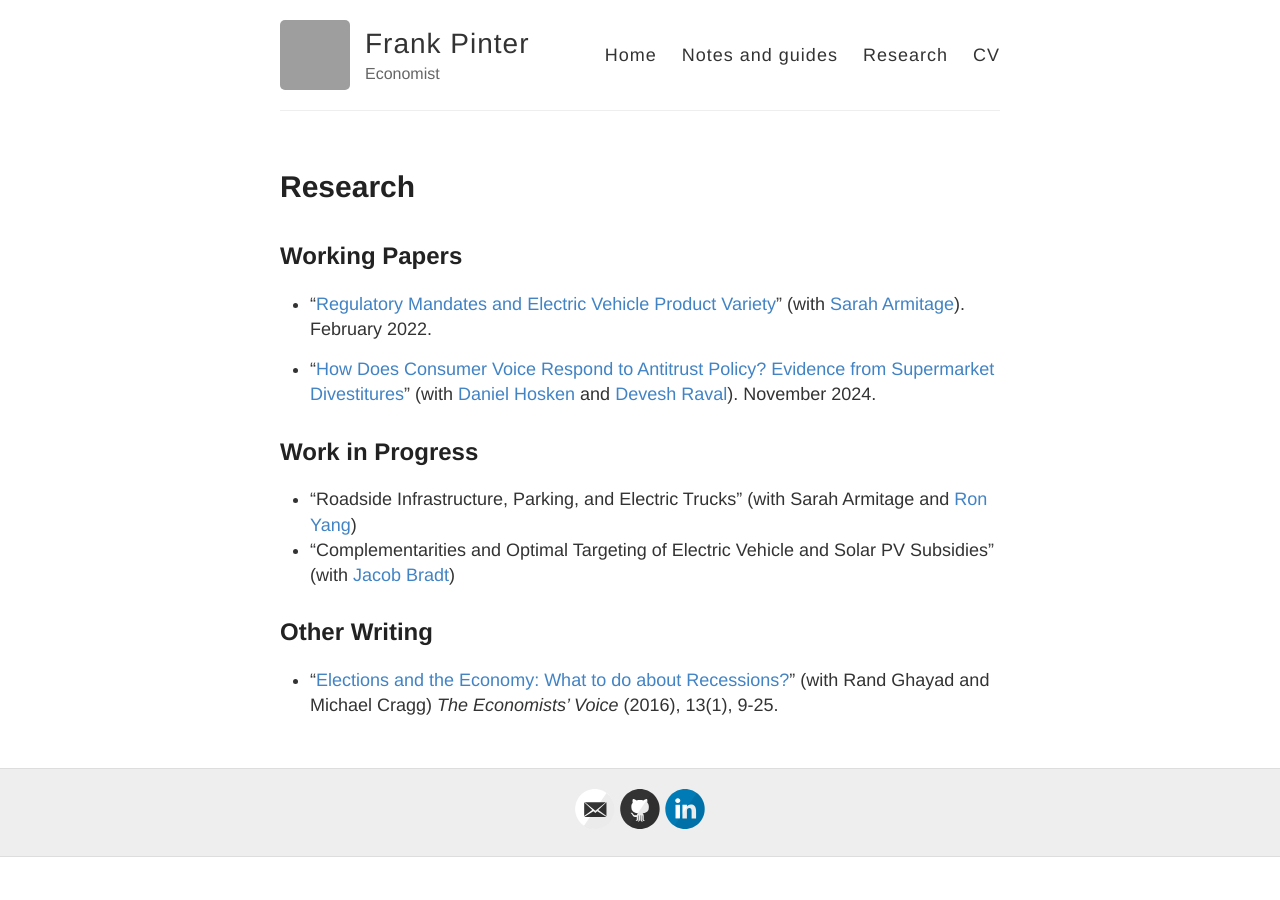
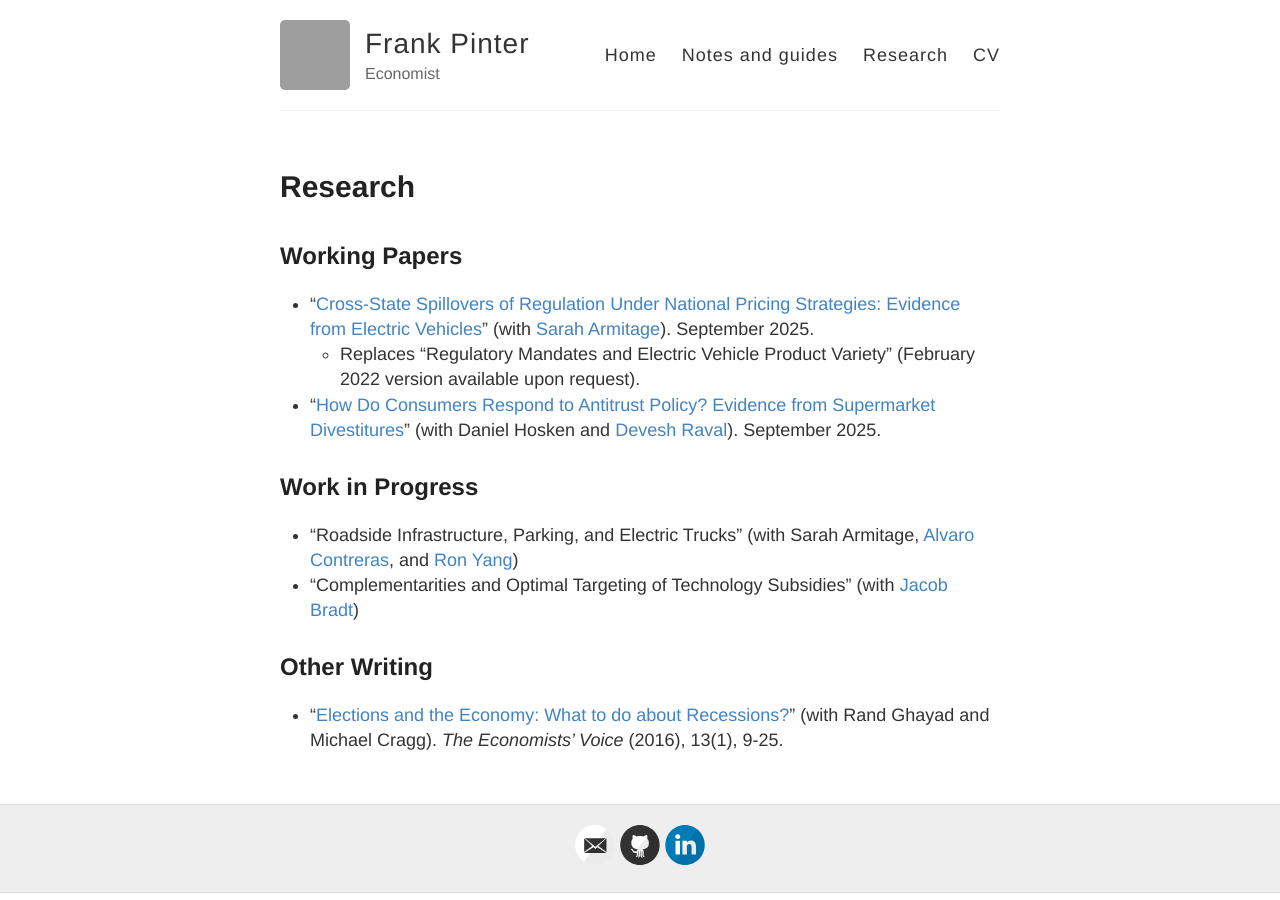
Before and after one commit to fpinter/fpinter.github.io, a Jekyll site: the page built from research.md, in a window 1280 px wide. Built offline with Jekyll 4.4.1, drawn with Linux system fonts in a browser that asks for light colours; grey boxes are pictures that could not be loaded.

Commit message:
Replace EVs paper with 9/30/25 version
Plus updates to other research

```diff
--- a/pinter_jmp.pdf.html
+++ b/pinter_jmp.pdf.html
@@ -1,3 +1,3 @@
 <script type="text/javascript">
- document.location = "/Pinter_JMP.pdf"
+ document.location = "/Armitage_Pinter_ZEV_2025_09.pdf"
 </script>
--- a/research.md
+++ b/research.md
@@ -5,15 +5,15 @@ title: Research
 
 ## Working Papers
 
-* "[Regulatory Mandates and Electric Vehicle Product Variety](https://www.frankpinter.com/Pinter_JMP.pdf)" (with [Sarah Armitage](https://www.sarah-armitage.com/)). February 2022.
-
-* "[How Does Consumer Voice Respond to Antitrust Policy? Evidence from Supermarket Divestitures](https://deveshraval.github.io/voiceAntitrust.pdf)" (with [Daniel Hosken](https://www.ftc.gov/about-ftc/commissioners-staff/daniel-s-hosken) and [Devesh Raval](https://www.devesh-raval.com/)). November 2024.
+* "[Cross-State Spillovers of Regulation Under National Pricing Strategies: Evidence from Electric Vehicles](/Armitage_Pinter_ZEV_2025_09.pdf)" (with [Sarah Armitage](https://www.sarah-armitage.com/)). September 2025.
+  * Replaces "Regulatory Mandates and Electric Vehicle Product Variety" (February 2022 version available upon request).
+* "[How Do Consumers Respond to Antitrust Policy? Evidence from Supermarket Divestitures](https://deveshraval.github.io/voiceAntitrust.pdf)" (with Daniel Hosken and [Devesh Raval](https://www.devesh-raval.com/)). September 2025.
 
 ## Work in Progress
 
-* "Roadside Infrastructure, Parking, and Electric Trucks" (with Sarah Armitage and [Ron Yang](https://www.rnyang.net/))
-* "Complementarities and Optimal Targeting of Electric Vehicle and Solar PV Subsidies" (with [Jacob Bradt](https://jacobbradt.com/))
+* "Roadside Infrastructure, Parking, and Electric Trucks" (with Sarah Armitage, [Alvaro Contreras](https://sites.google.com/view/acontrerasmellado/home), and [Ron Yang](https://www.rnyang.net/))
+* "Complementarities and Optimal Targeting of Technology Subsidies" (with [Jacob Bradt](https://jacobbradt.com/))
 
 ## Other Writing
 
-* "[Elections and the Economy: What to do about Recessions?](https://doi.org/10.1515/ev-2016-0007)" (with Rand Ghayad and Michael Cragg) *The Economists' Voice* (2016), 13(1), 9-25.
+* "[Elections and the Economy: What to do about Recessions?](https://doi.org/10.1515/ev-2016-0007)" (with Rand Ghayad and Michael Cragg). *The Economists' Voice* (2016), 13(1), 9-25.
```
Also changed, not shown: 3 other files.
